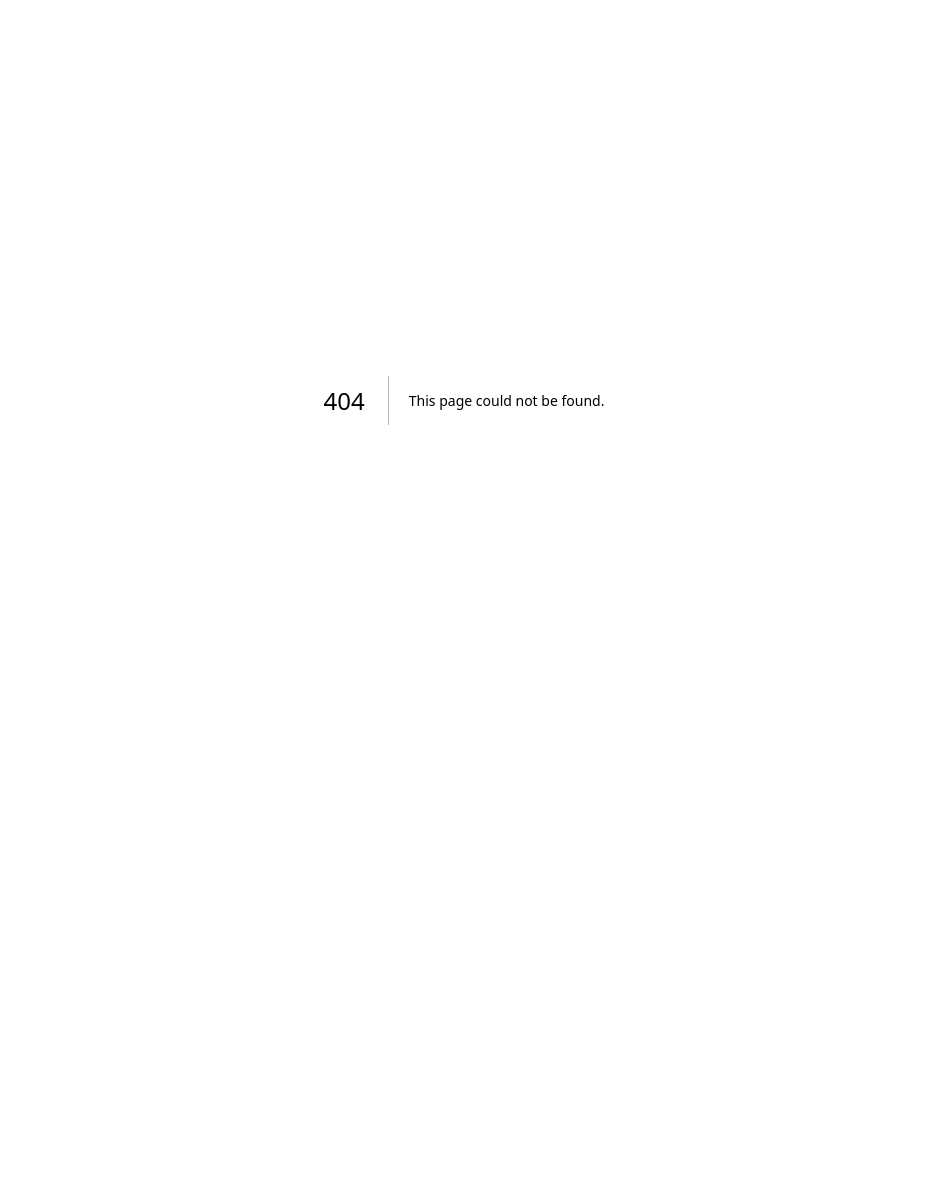
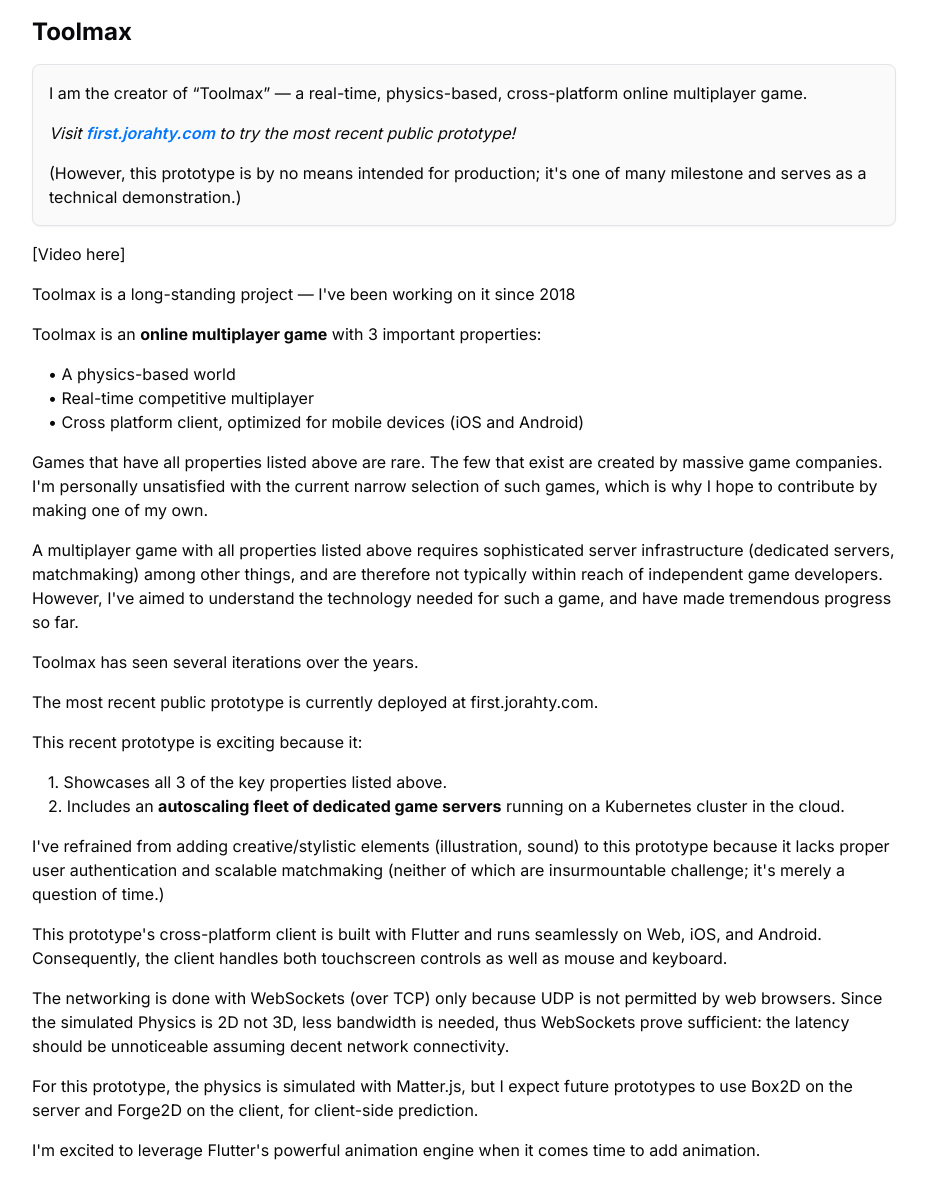
Before and after one commit to jorahty/spring-2024, a Next.js app: page /projects/toolmax in a window 1280 px wide. Before the commit this address had no page. Shown: the top 1198 px of the page, without its empty margins (176-1103 px from the left). Built offline with nearby package versions, Linux system fonts and the light colour scheme.

Commit message:
add toolmax page

```diff
--- /dev/null
+++ b/app/projects/toolmax/page.tsx
@@ -0,0 +1,99 @@
+import { Card } from '@/components/ui/card';
+
+export default function Toolmax() {
+  return (
+    <main className="p-4 max-w-4xl mx-auto gap-4 flex flex-col">
+      <h1 className="text-2xl font-bold">Toolmax</h1>
+
+      <Card className="p-4 gap-4 flex flex-col justify-between">
+        <p>
+          I am the creator of “Toolmax” — a real-time, physics-based, cross-platform online
+          multiplayer game.
+        </p>
+
+        <p className="italic">
+          Visit{' '}
+          <a href="http://first.jorahty.com" className="text-[color:var(--link)] font-semibold">
+            first.jorahty.com
+          </a>{' '}
+          to try the most recent public prototype!
+        </p>
+
+        <p>
+          (However, this prototype is by no means intended for production; it's one of many
+          milestone and serves as a technical demonstration.)
+        </p>
+      </Card>
+
+      <p>[Video here]</p>
+
+      <p>Toolmax is a long-standing project — I've been working on it since 2018</p>
+
+      <p>
+        Toolmax is an <b>online multiplayer game</b> with 3 important properties:
+      </p>
+
+      <ul className="ml-4">
+        <li>• A physics-based world</li>
+        <li>• Real-time competitive multiplayer</li>
+        <li>• Cross platform client, optimized for mobile devices (iOS and Android)</li>
+      </ul>
+
+      <p>
+        Games that have all properties listed above are rare. The few that exist are created by
+        massive game companies. I'm personally unsatisfied with the current narrow selection of such
+        games, which is why I hope to contribute by making one of my own.
+      </p>
+
+      <p>
+        A multiplayer game with all properties listed above requires sophisticated server
+        infrastructure (dedicated servers, matchmaking) among other things, and are therefore not
+        typically within reach of independent game developers. However, I've aimed to understand the
+        technology needed for such a game, and have made tremendous progress so far.
+      </p>
+
+      <p>Toolmax has seen several iterations over the years.</p>
+
+      <p>The most recent public prototype is currently deployed at first.jorahty.com.</p>
+
+      <p>This recent prototype is exciting because it:</p>
+
+      <ul className="ml-4">
+        <li>1. Showcases all 3 of the key properties listed above.</li>
+        <li>
+          2. Includes an <b>autoscaling fleet of dedicated game servers</b> running on a Kubernetes
+          cluster in the cloud.
+        </li>
+      </ul>
+
+      <p>
+        I've refrained from adding creative/stylistic elements (illustration, sound) to this
+        prototype because it lacks proper user authentication and scalable matchmaking (neither of
+        which are insurmountable challenge; it's merely a question of time.)
+      </p>
+
+      <p>
+        This prototype's cross-platform client is built with Flutter and runs seamlessly on Web,
+        iOS, and Android. Consequently, the client handles both touchscreen controls as well as
+        mouse and keyboard.
+      </p>
+
+      <p>
+        The networking is done with WebSockets (over TCP) only because UDP is not permitted by web
+        browsers. Since the simulated Physics is 2D not 3D, less bandwidth is needed, thus
+        WebSockets prove sufficient: the latency should be unnoticeable assuming decent network
+        connectivity.
+      </p>
+
+      <p>
+        For this prototype, the physics is simulated with Matter.js, but I expect future prototypes
+        to use Box2D on the server and Forge2D on the client, for client-side prediction.
+      </p>
+
+      <p>
+        I'm excited to leverage Flutter's powerful animation engine when it comes time to add
+        animation.
+      </p>
+    </main>
+  );
+}
--- a/package.json
+++ b/package.json
@@ -9,10 +9,7 @@
     "lint": "next lint"
   },
   "dependencies": {
-    "@emotion/react": "^11.11.4",
-    "@emotion/styled": "^11.11.5",
     "@mui/icons-material": "^5.15.15",
-    "@mui/material": "^5.15.15",
     "@radix-ui/react-dropdown-menu": "^2.0.6",
     "@radix-ui/react-slot": "^1.0.2",
     "class-variance-authority": "^0.7.0",
```
Also changed, not shown: 1 other file (tests, documents, lock files or other folders).
